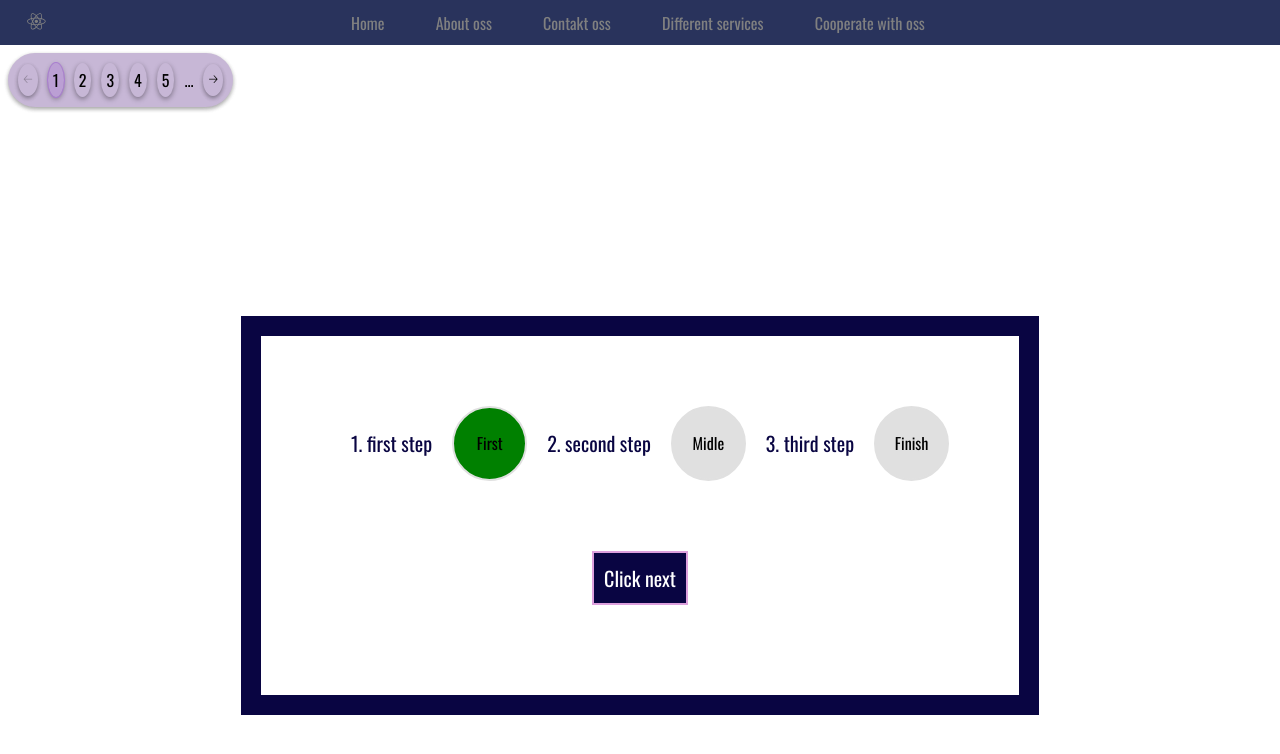
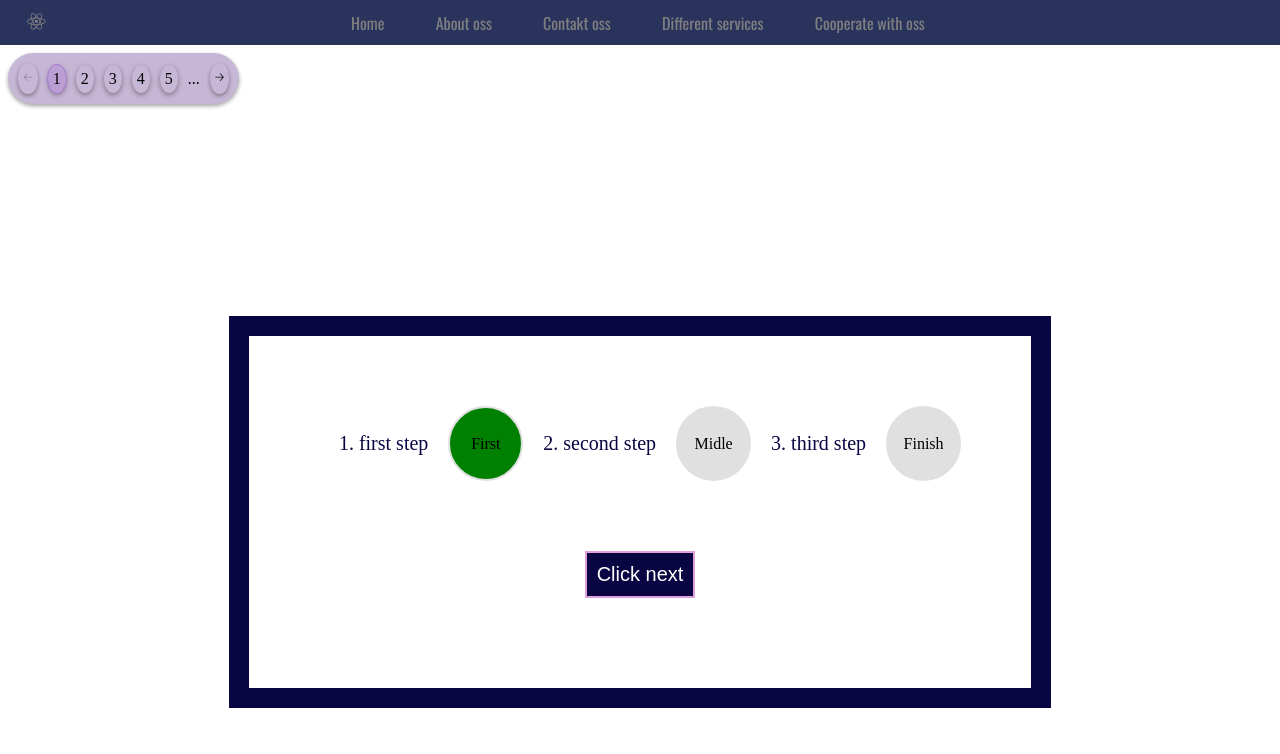
Before and after one commit to isabellaes/isabella-components, a React (Vite) app: page / in a window 1280 px wide. Shown: the top 754 px of the page. Built offline with nearby package versions, Linux system fonts and the light colour scheme.

Commit message:
style update

```diff
--- a/src/components/Navbar/NavBar.scss
+++ b/src/components/Navbar/NavBar.scss
@@ -1,6 +1,5 @@
-@import url('https://fonts.googleapis.com/css2?family=Oswald:wght@200..700&family=Titillium+Web:ital,wght@0,200;0,300;0,400;0,600;0,700;0,900;1,200;1,300;1,400;1,600;1,700&display=swap');
+@import url("https://fonts.googleapis.com/css2?family=Oswald:wght@200..700&family=Titillium+Web:ital,wght@0,200;0,300;0,400;0,600;0,700;0,900;1,200;1,300;1,400;1,600;1,700&display=swap");
 @import "../../style/variables/colors";
-
 
 .NavBar {
   header {
@@ -11,6 +10,7 @@
     padding: 0 1.7rem;
     background-color: $--mainColor;
     color: $--textColor;
+    font-family: "Oswald", sans-serif;
 
     .nav-btn {
       padding: 5px;
@@ -21,7 +21,7 @@
       color: $--textColor;
       visibility: hidden;
       opacity: 0;
-      font-size: .8rem;
+      font-size: 0.8rem;
 
       &.nav-close-btn {
         position: absolute;
--- a/src/style/main.scss
+++ b/src/style/main.scss
@@ -1,11 +1,3 @@
-*,
-*::after,
-*::before{
-    margin: 0;
-    padding: 0;
-    box-sizing: border-box;
-}
-
 @import "./Mixins/mixins";
 @import "./variables/colors";
 @import "./variables/stepperColors";
@@ -13,10 +5,8 @@
 @import "../components/Stepper/Stepper.scss";
 @import "../components/Navbar/NavBar";
 
-
-*{
-    padding: 0;
-    margin: 0;
-    box-sizing: border-box;
-    font-family: "Oswald", sans-serif;
-  }
+* {
+  padding: 0;
+  margin: 0;
+  box-sizing: border-box;
+}
```
